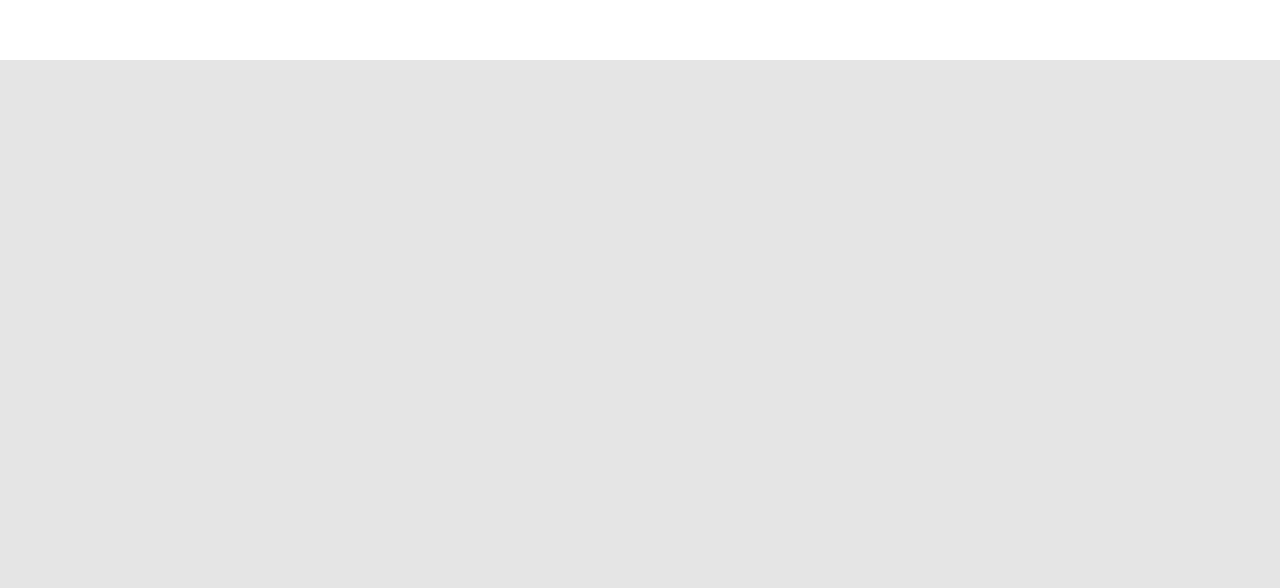
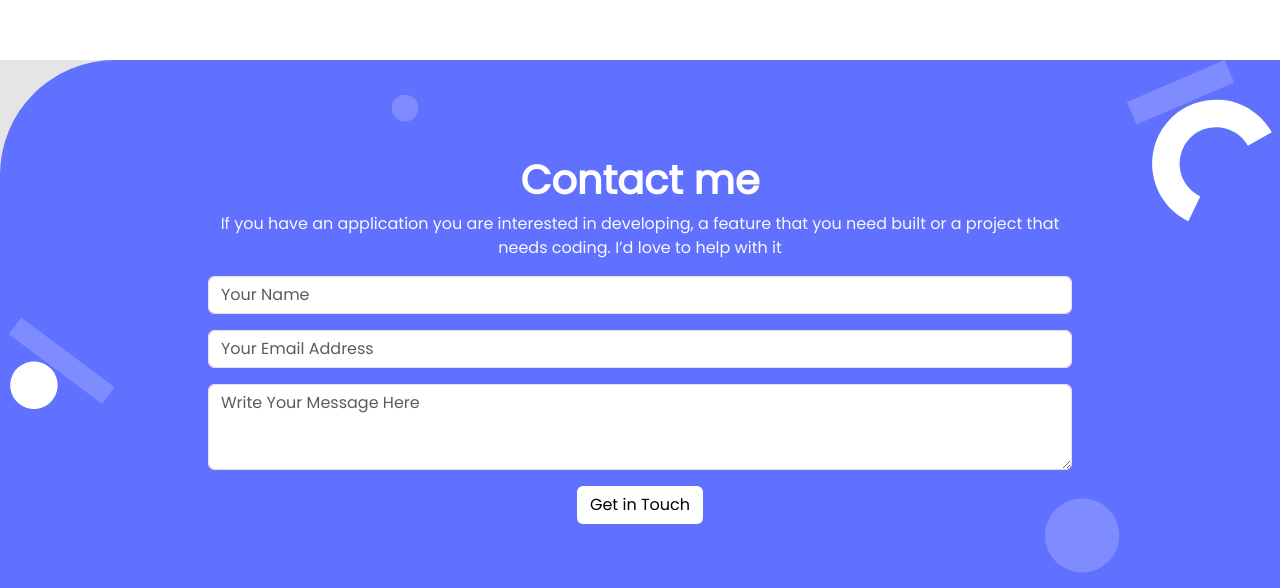
Before and after one commit to Jawad-Nazari/Bootstrap-Prototype, a website: page index.html in a window 1280 px wide. Shown: the part 3724-4312 px from the top of the page. Before the commit the page ends 3832 px from the top, so only its background shows below. Drawn offline with nearby package versions, Linux system fonts and the light colour scheme.

Commit message:
Added contact form

```diff
--- a/index.html
+++ b/index.html
@@ -184,7 +184,7 @@
       </div>
     </div>
   </section>
-  <section class="bg-white container-fluid justify-content-center my-5" style="height: 100vh;">
+  <section class="bg-white container-fluid justify-content-center mt-5" style="height: 100vh;">
     <div class="row pt-5 px-4 justify-content-center">
       <div class="col col-md-6 d-flex flex-column justify-content-start">
         <h2 class="title font-weight-bold w-85">About <br>
@@ -238,7 +238,44 @@
       </div>
     </div>
   </section>
-
+  <section
+    style="background-image:url(./Images/desktopContactbg.svg);background-color:#6070FF; border-top-left-radius: 115px;background-size: cover;"
+    class=" container-fluid text-white">
+    <div class="row form d-flex justify-content-center">
+      <div class="col-6 mt-5 flex-column align-items-center w-100 h-100">
+        <div class="form-heading d-flex align-items-center flex-column px-5 pt-5">
+          <h2 class="text-center fs-1 fw-bold">Contact me</h2>
+          <p class="text-light w-75" style=" text-align: center;">If you have an
+            application you are
+            interested in
+            developing, a
+            feature that you need
+            built or a project that needs coding. I’d love to help with it </p>
+        </div>
+        <div>
+          <form class="w-100" action="https://formspree.io/f/meqwkove" method="post">
+            <div class="row flex-column w-90 align-items-center d-flex px-5">
+              <div class="mb-3 col-11 mx-3 w-75">
+                <input type="text" name="first_name" required class="form-control" maxlength="30"
+                  id="exampleFormControlInput1" placeholder="Your Name">
+              </div>
+              <div class="mb-3 col-11 mx-3 w-75">
+                <input type="email" name="email" id="email" required class="form-control" id="exampleFormControlInput1"
+                  placeholder="Your Email Address">
+              </div>
+              <div class="mb-3 col-11 mx-3 w-75">
+                <textarea class="form-control" name="message" id="text" maxlength="500" required
+                  id="exampleFormControlTextarea1" rows="3" placeholder="Write Your Message Here"></textarea>
+              </div>
+              <div class="mb-3 justify-content-center d-flex col-10 mx-5 pb-5">
+                <button type="submit" class="btn text-black bg-white">Get in Touch</button>
+              </div>
+            </div>
+          </form>
+        </div>
+      </div>
+    </div>
+  </section>
 
   <Script src="./js/bootstrap.bundle.min.js"></Script>
 </body>
```
Also changed, not shown: Images/desktopContactbg.svg (added).
